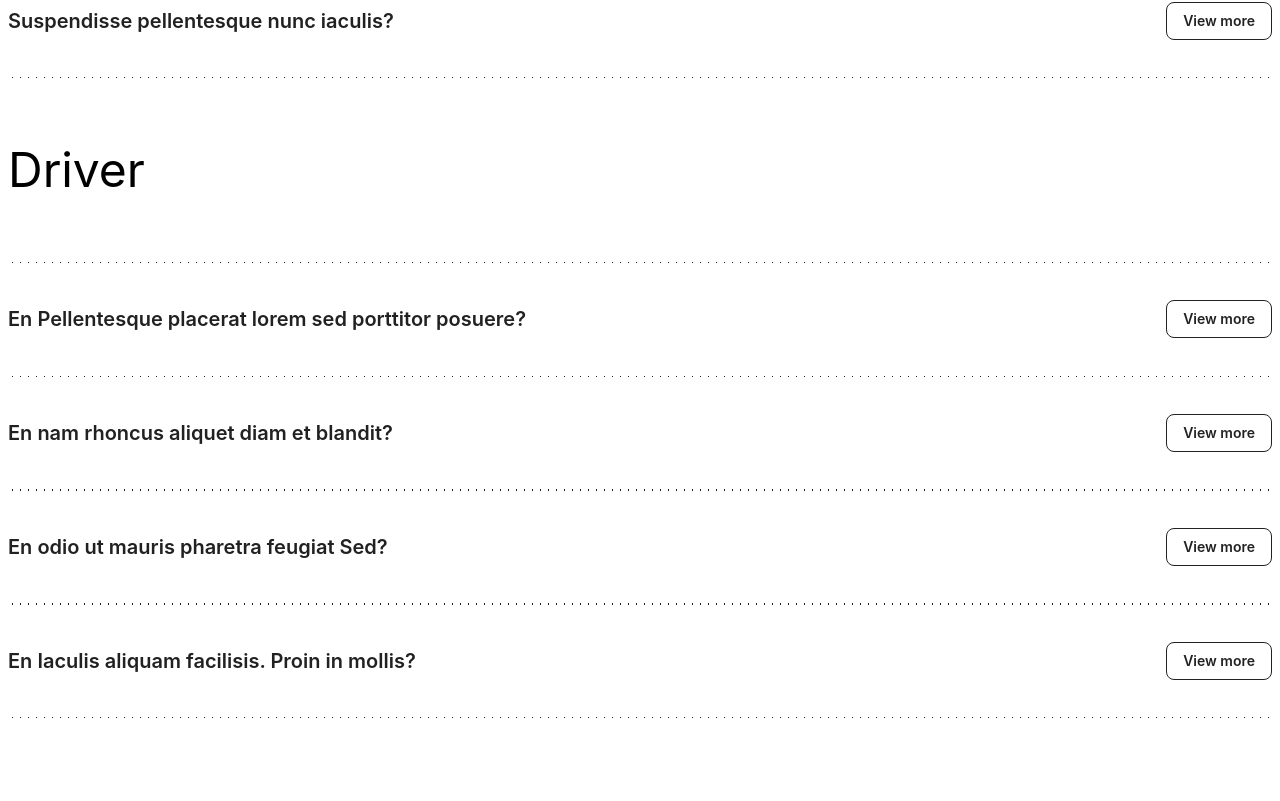
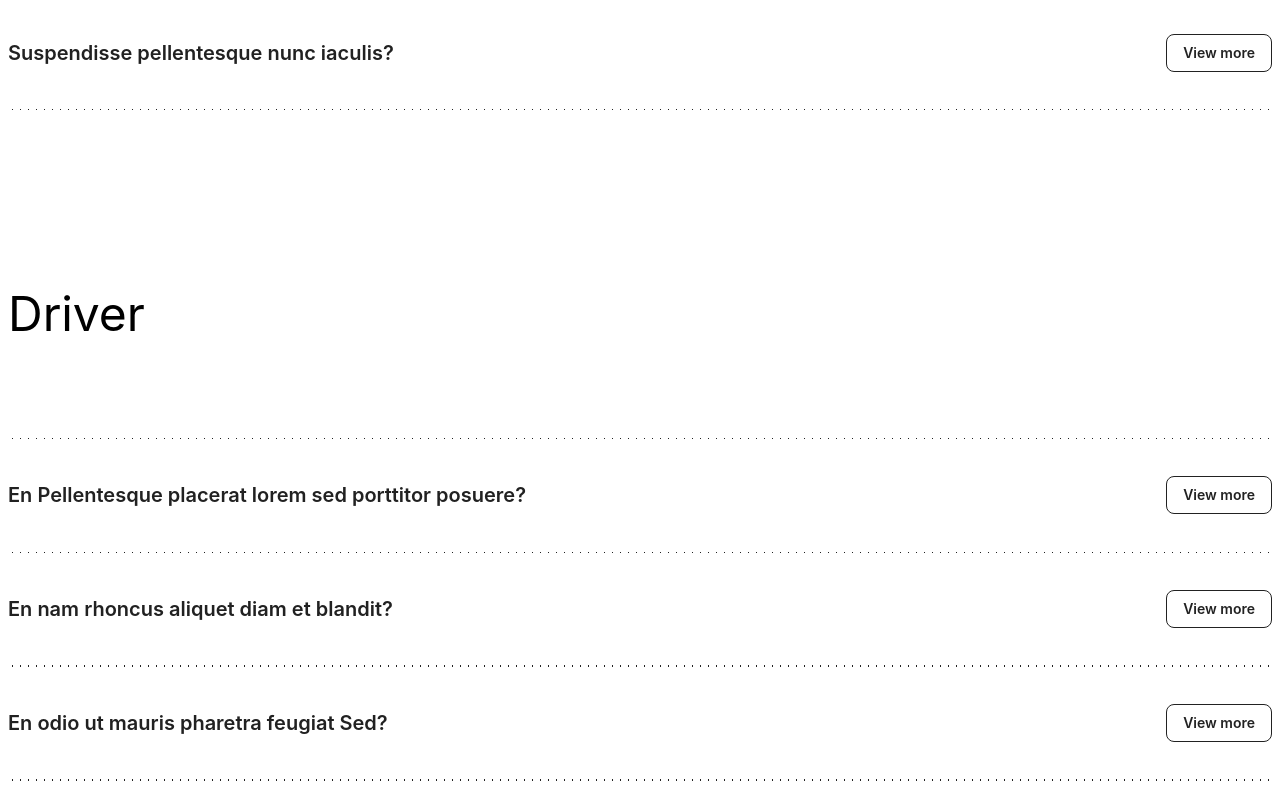
Before and after one commit to tiavina-mika/mui-custom-accordion, a React (Create React App) app in the folder src/: page / in a window 1280 px wide. Shown: the part 506-1307 px from the top of the page. Built offline with nearby package versions, Linux system fonts and the light colour scheme.

Commit message:
rename vars

```diff
--- a/src/Faqs.tsx
+++ b/src/Faqs.tsx
@@ -50,12 +50,12 @@ const StyledButton = styled(Button)(({ theme }) => ({
 }));
 
 // --------- accordion summary --------- //
-type StyledProps = {
+type StyledAccordionSummaryProps = {
   isFirstItem: boolean;
 };
 const StyledAccordionSummary = styled(AccordionSummary, {
   shouldForwardProp: (prop) => prop !== "isFirstItem"
-})<StyledProps>(({ isFirstItem }) => ({
+})<StyledAccordionSummaryProps>(({ isFirstItem }) => ({
   backgroundColor: "none",
   "& .MuiAccordionSummary-expandIconWrapper.Mui-expanded": {
     transform: "rotate(0deg)"
@@ -90,9 +90,9 @@ const Faqs = () => {
   }, []);
 
   return (
-    <Stack spacing={8}>
+    <Stack spacing={22}>
       {items.map((item, index) => (
-        <Stack key={item.title + index} spacing={8}>
+        <Stack key={item.title + index} spacing={12}>
           <Box>
             <Typography variant="h3" sx={{ textTransform: "capitalize" }}>
               {item.title}
```
